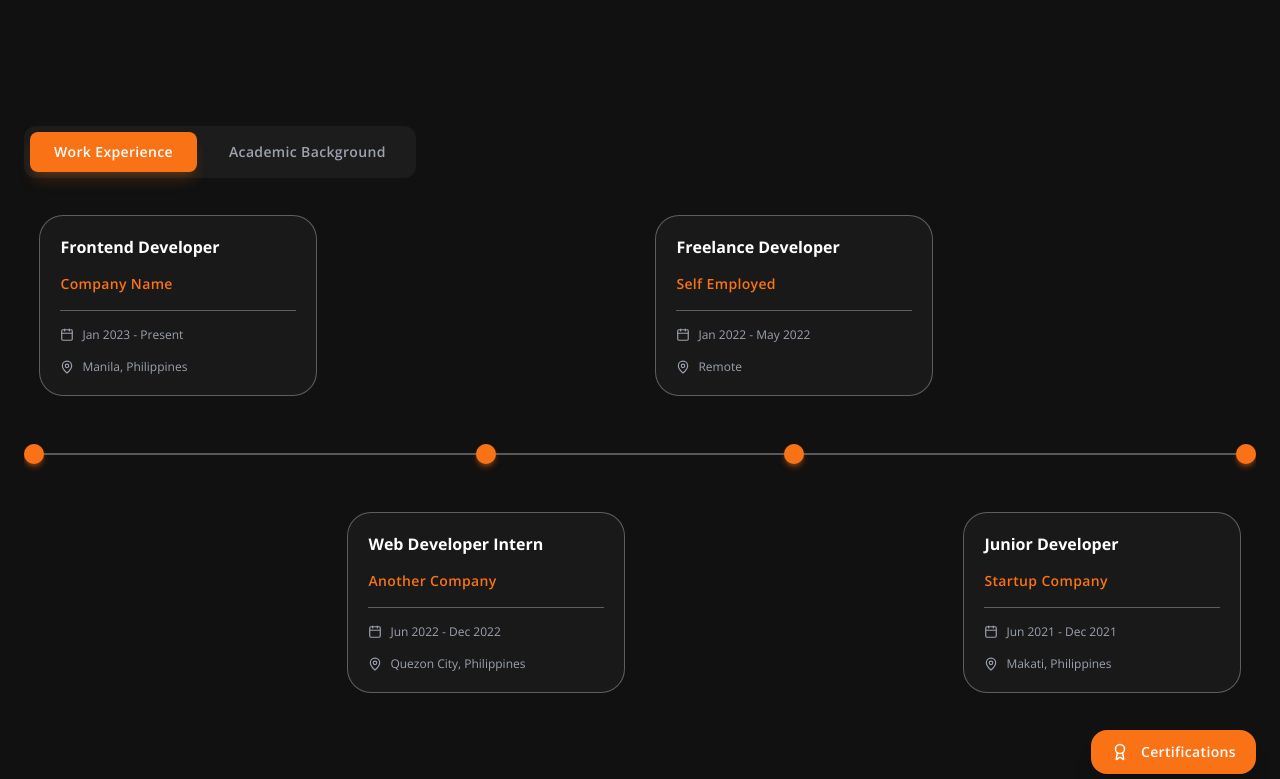
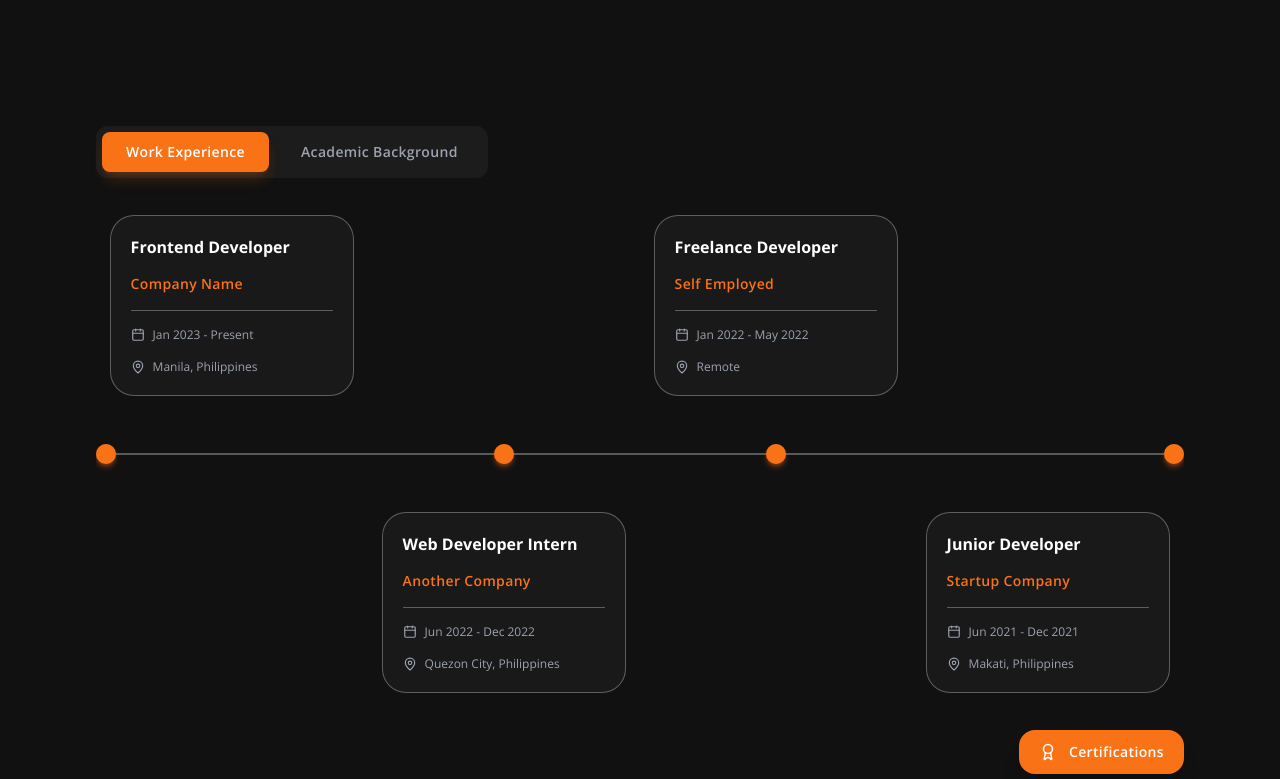
Before and after one commit to ShepherdBoyy/my-portfolio, a React (Vite) app: page / in a window 1280 px wide. Shown: the part 3281-4060 px from the top of the page. Built offline with nearby package versions, Linux system fonts and the light colour scheme.

Commit message:
Add responsive horizontal padding to Experience
Update Experience component container classes to include sm:px-12 and xl:px-24 alongside the existing px-6, improving horizontal spacing on small and extra-large screens for better layout responsiveness.

```diff
--- a/src/components/sections/Experience.tsx
+++ b/src/components/sections/Experience.tsx
@@ -15,7 +15,7 @@ export default function Experience() {
     activeTab === "work" ? workExperiences : academicBackground;
 
   return (
-    <div className="min-h-screen flex flex-col justify-between px-6 lg:py-26 lg:pt-0">
+    <div className="min-h-screen flex flex-col justify-between px-6 sm:px-12 lg:py-26 xl:px-24 lg:pt-0">
       <div className="flex items-center">
         <div className="flex items-center gap-2 bg-surface rounded-xl p-1.5 mt-6">
           <button
```
